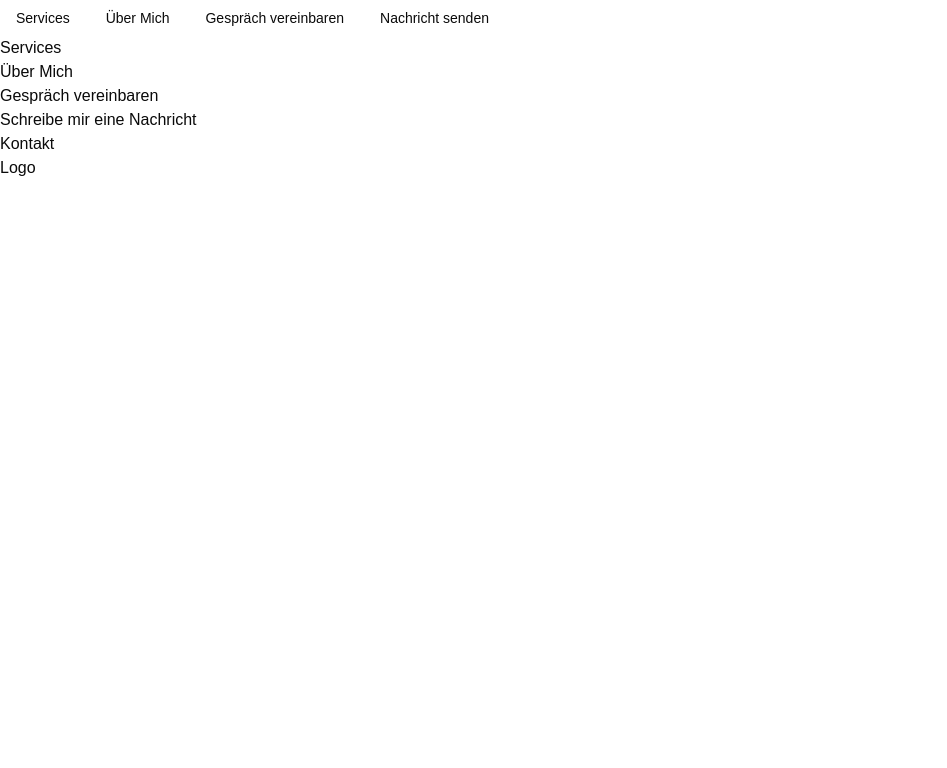
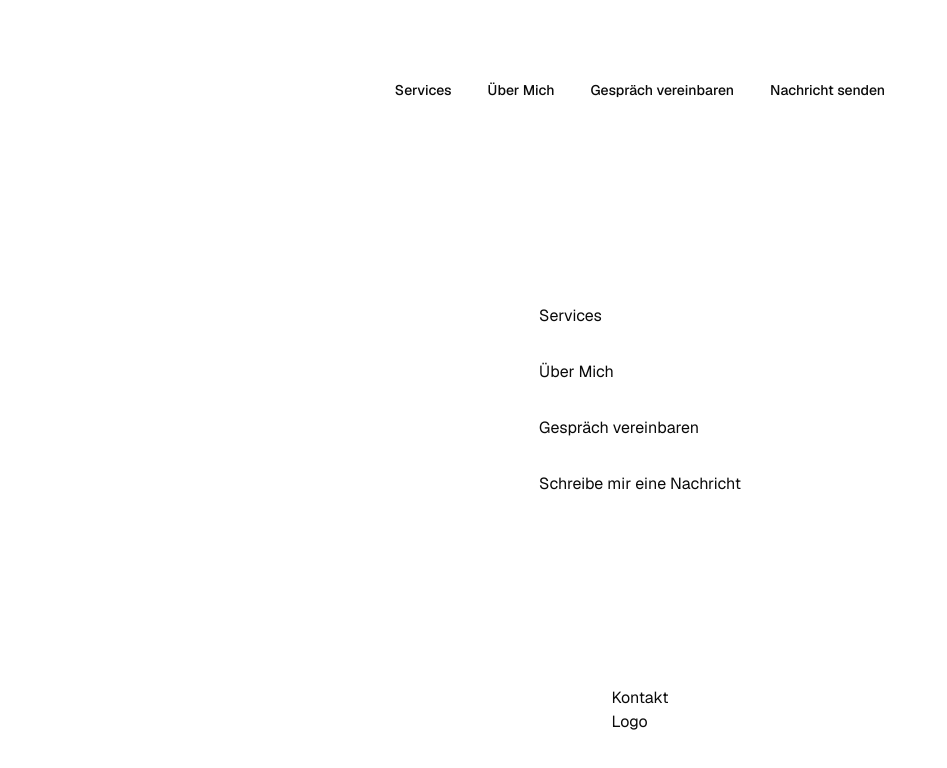
Before and after one commit to NicoGartmann/nago-marketing, a Next.js app: page / in a window 1280 px wide. Shown: the top 768 px of the page, without its empty margins (0-947 px from the left). Built offline with nearby package versions, Linux system fonts and the light colour scheme.

Commit message:
Added default class settings from nextjs template

```diff
--- a/src/app/page.tsx
+++ b/src/app/page.tsx
@@ -1,4 +1,3 @@
-import Image from "next/image";
 import Header from "./Header";
 import Footer from "./Footer";
 import Services from "./Services";
@@ -8,9 +7,9 @@
 
 export default function Home() {
   return (
-    <div>
+    <div className="grid grid-rows-[20px_1fr_20px] items-center justify-items-center min-h-screen p-8 pb-20 gap-16 sm:p-20 font-[family-name:var(--font-geist-sans)]">
       <Header/>
-      <main>
+      <main className="flex flex-col gap-8 row-start-2 items-center sm:items-start">
         <Services id="services"/>
         <Aboutme id="aboutme"/>
         <Book id="book"/>
```
